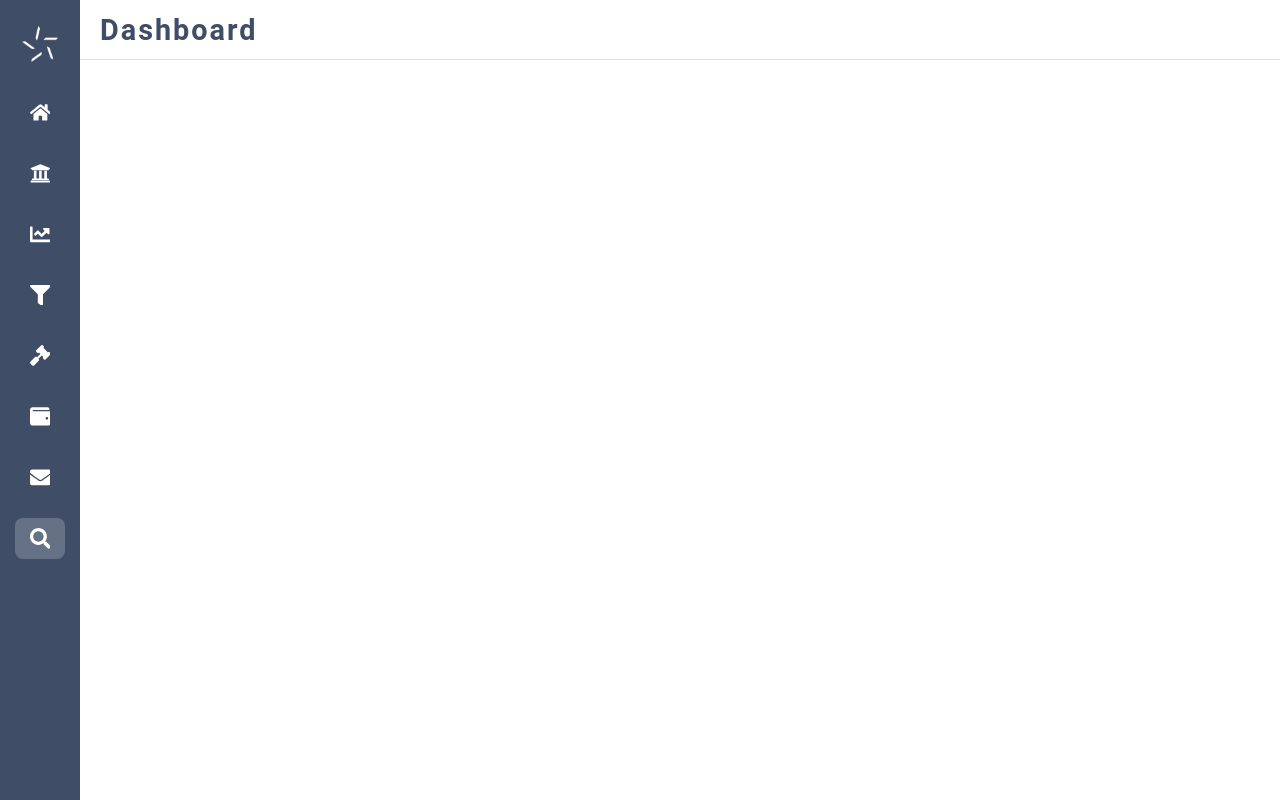
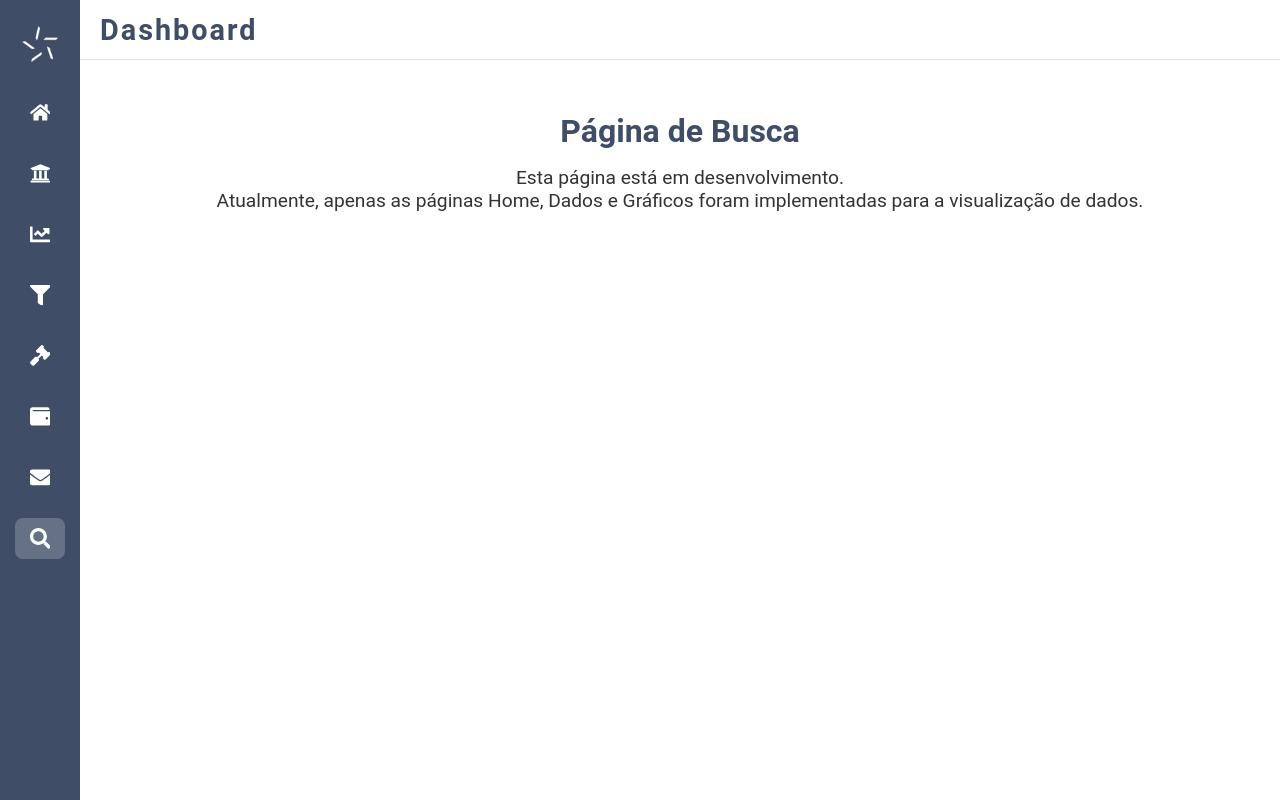
Before and after one commit to Maxtherox/desafio-frontend-sparta, a React (Vite) app: page /busca in a window 1280 px wide. Before the commit this address had no page. Built offline with nearby package versions, Linux system fonts and the light colour scheme.

Commit message:
feat: Adiciona páginas de placeholder para rotas não implementadas

```diff
--- a/src/App.jsx
+++ b/src/App.jsx
@@ -11,6 +11,11 @@ import Dados from "./pages/Dados";
 import Graficos from "./pages/Graficos";
 import Usuarios from "./pages/Usuarios";
 import Config from "./pages/Config";
+import Filtros from "./pages/Filtros";
+import Metodologia from "./pages/Metodologia";
+import Indicadores from "./pages/Indicadores";
+import Contato from "./pages/Contato";
+import Busca from "./pages/Busca";
 
 function AppContent() {
   const [isOpen, setIsOpen] = useState(false);
@@ -29,6 +34,11 @@ function AppContent() {
             <Route path="/graficos" element={<Graficos />} />
             <Route path="/usuarios" element={<Usuarios />} />
             <Route path="/config" element={<Config />} />
+            <Route path="/filtros" element={<Filtros />} />
+            <Route path="/metodologia" element={<Metodologia />} />
+            <Route path="/indicadores" element={<Indicadores />} />
+            <Route path="/contato" element={<Contato />} />
+            <Route path="/busca" element={<Busca />} />
           </Routes>
         </MainContent>
       </ContentContainer>
--- /dev/null
+++ b/src/pages/Busca/index.jsx
@@ -0,0 +1,27 @@
+import styled from "styled-components";
+
+const PlaceholderContainer = styled.div`
+  padding: 2rem;
+  text-align: center;
+  color: ${({ theme }) => theme.colors.text};
+`;
+
+const Title = styled.h1`
+  font-size: 2rem;
+  color: ${({ theme }) => theme.colors.primary};
+  margin-bottom: 1rem;
+`;
+
+const Message = styled.p`
+  font-size: 1.2rem;
+`;
+
+export default function Busca() {
+  return (
+    <PlaceholderContainer>
+      <Title>Página de Busca</Title>
+      <Message>Esta página está em desenvolvimento.</Message>
+      <Message>Atualmente, apenas as páginas Home, Dados e Gráficos foram implementadas para a visualização de dados.</Message>
+    </PlaceholderContainer>
+  );
+}
--- /dev/null
+++ b/src/pages/Contato/index.jsx
@@ -0,0 +1,27 @@
+import styled from "styled-components";
+
+const PlaceholderContainer = styled.div`
+  padding: 2rem;
+  text-align: center;
+  color: ${({ theme }) => theme.colors.text};
+`;
+
+const Title = styled.h1`
+  font-size: 2rem;
+  color: ${({ theme }) => theme.colors.primary};
+  margin-bottom: 1rem;
+`;
+
+const Message = styled.p`
+  font-size: 1.2rem;
+`;
+
+export default function Contato() {
+  return (
+    <PlaceholderContainer>
+      <Title>Página de Contato</Title>
+      <Message>Esta página está em desenvolvimento.</Message>
+      <Message>Atualmente, apenas as páginas Home, Dados e Gráficos foram implementadas para a visualização de dados.</Message>
+    </PlaceholderContainer>
+  );
+}
--- /dev/null
+++ b/src/pages/Filtros/index.jsx
@@ -0,0 +1,27 @@
+import styled from "styled-components";
+
+const PlaceholderContainer = styled.div`
+  padding: 2rem;
+  text-align: center;
+  color: ${({ theme }) => theme.colors.text};
+`;
+
+const Title = styled.h1`
+  font-size: 2rem;
+  color: ${({ theme }) => theme.colors.primary};
+  margin-bottom: 1rem;
+`;
+
+const Message = styled.p`
+  font-size: 1.2rem;
+`;
+
+export default function Filtros() {
+  return (
+    <PlaceholderContainer>
+      <Title>Página de Filtros</Title>
+      <Message>Esta página está em desenvolvimento.</Message>
+      <Message>Atualmente, apenas as páginas Home, Dados e Gráficos foram implementadas para a visualização de dados.</Message>
+    </PlaceholderContainer>
+  );
+}
--- /dev/null
+++ b/src/pages/Indicadores/index.jsx
@@ -0,0 +1,27 @@
+import styled from "styled-components";
+
+const PlaceholderContainer = styled.div`
+  padding: 2rem;
+  text-align: center;
+  color: ${({ theme }) => theme.colors.text};
+`;
+
+const Title = styled.h1`
+  font-size: 2rem;
+  color: ${({ theme }) => theme.colors.primary};
+  margin-bottom: 1rem;
+`;
+
+const Message = styled.p`
+  font-size: 1.2rem;
+`;
+
+export default function Indicadores() {
+  return (
+    <PlaceholderContainer>
+      <Title>Página de Indicadores</Title>
+      <Message>Esta página está em desenvolvimento.</Message>
+      <Message>Atualmente, apenas as páginas Home, Dados e Gráficos foram implementadas para a visualização de dados.</Message>
+    </PlaceholderContainer>
+  );
+}
--- /dev/null
+++ b/src/pages/Metodologia/index.jsx
@@ -0,0 +1,27 @@
+import styled from "styled-components";
+
+const PlaceholderContainer = styled.div`
+  padding: 2rem;
+  text-align: center;
+  color: ${({ theme }) => theme.colors.text};
+`;
+
+const Title = styled.h1`
+  font-size: 2rem;
+  color: ${({ theme }) => theme.colors.primary};
+  margin-bottom: 1rem;
+`;
+
+const Message = styled.p`
+  font-size: 1.2rem;
+`;
+
+export default function Metodologia() {
+  return (
+    <PlaceholderContainer>
+      <Title>Página de Metodologia</Title>
+      <Message>Esta página está em desenvolvimento.</Message>
+      <Message>Atualmente, apenas as páginas Home, Dados e Gráficos foram implementadas para a visualização de dados.</Message>
+    </PlaceholderContainer>
+  );
+}
```
